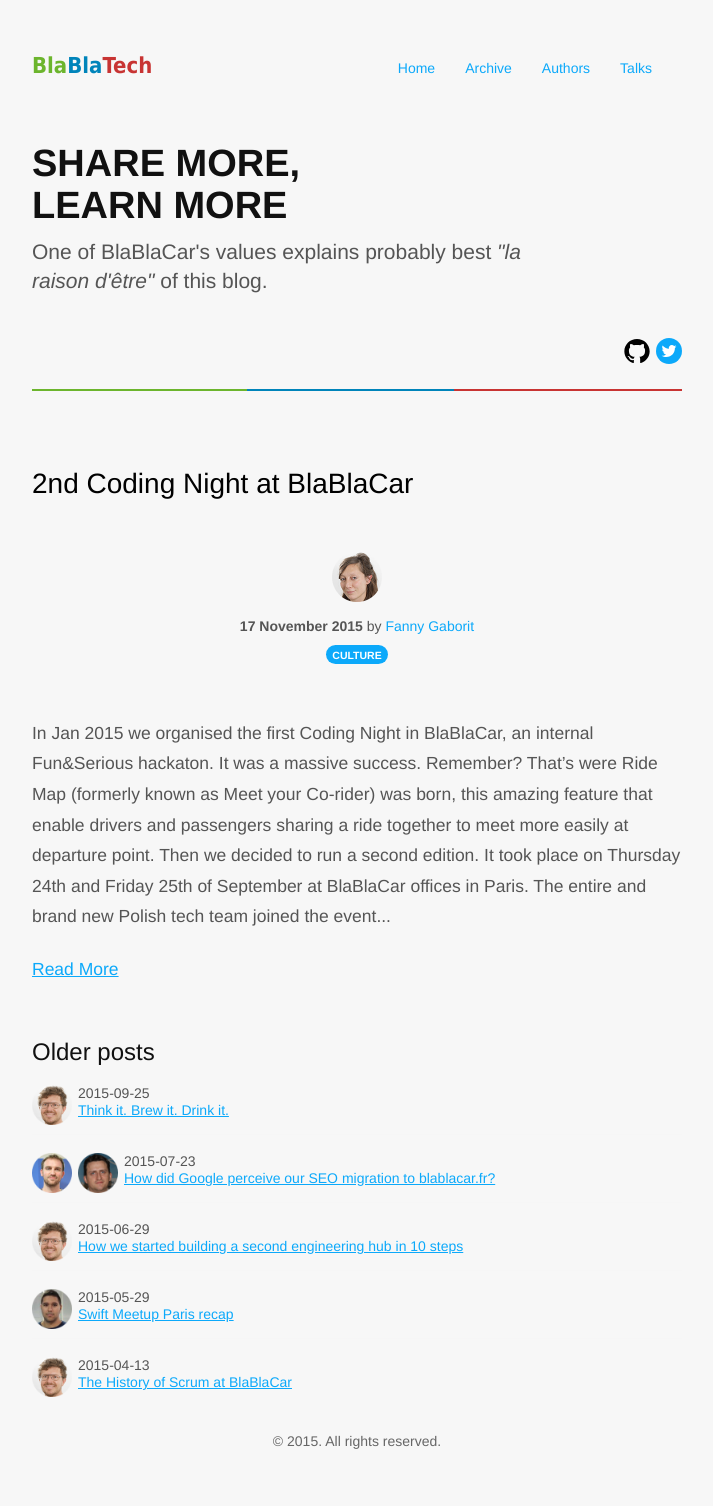
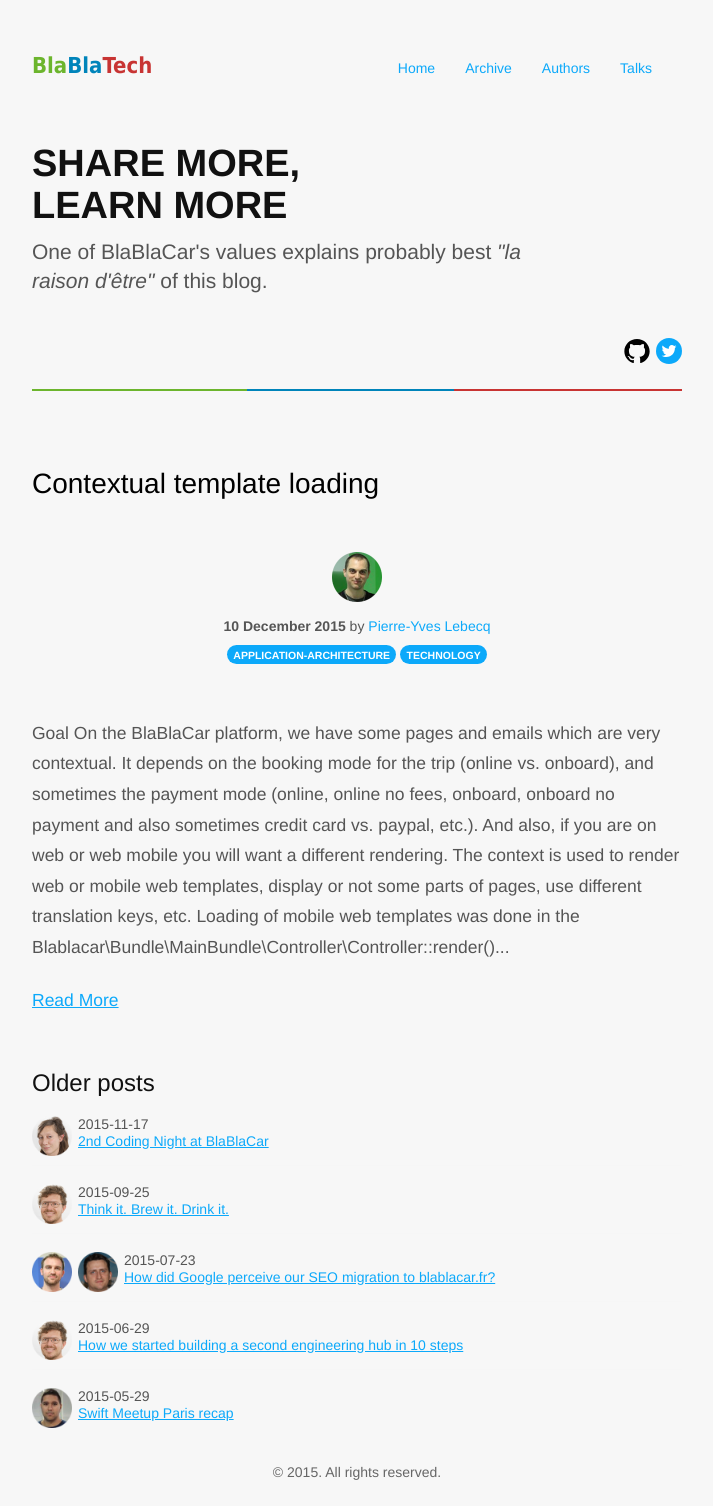
Before and after one commit to blablacar/blablatech, a Jekyll site: the page built from index.html, in a window 1280 px wide. Shown: the whole page, without its empty margins (283-996 px from the left). Built offline with Jekyll 4.4.1, drawn with Linux system fonts in a browser that asks for light colours; nearby versions of some CDN libraries; Markdown is read by kramdown in place of the engine named in the settings; the list of posts is cut into pages by our own code; before the commit the page ends 1475 px from its top, so only the background shows below that; some of the changed lines change nothing that is shown.

Commit message:
contextual template loading by PY

```diff
--- a/_config.yml
+++ b/_config.yml
@@ -103,6 +103,12 @@
     github:
     twitter:    "pitipout"
     role:       "Web Development Engineer"
+  pierre-yves-lebecq:
+    name:       "Pierre-Yves Lebecq"
+    nickname:   "PY"
+    github:     "pylebecq"
+    twitter:    "pylebecq"
+    role:       "Web Development Engineer"
   saad-bouchehboun:
     name:       "Saad Bouchehboun"
     nickname:
@@ -149,6 +155,14 @@
       title:    "Hacking in the name of ride-sharing"
       thumb:    pierre-lemee_hacking-in-the-name-of-ride-sharing.png
       url:      /talks/pierre-lemee_hacking-in-the-name-of-ride-sharing.pdf
+    trello-meetup-2015:
+      authors:  [nicolas-tricot]
+      date:     "27 October"
+      event:    "1er Meetup Trello French UG"
+      place:    "Paris (France)"
+      title:    "Workflow and project management with Trello @ BBC"
+      thumb:    nicolas-tricot_trello-meetup-2015.jpg
+      url:      /talks/nicolas-tricot_trello-meetup-2015.pdf
     lean-it-summit-2015:
       authors:  [christian-jennewein, nicolas-tricot]
       date:     "8-9 October"
@@ -157,6 +171,14 @@
       title:    "Organising BlaBlaTech"
       thumb:    christian-jennewein_lean-it-summit-2015.jpg
       url:      https://speakerdeck.com/cestcri/organising-blablatech-at-lean-it-summit
+    zabbix-2015:
+      authors:  [jb-favre]
+      date:     "11-12 September"
+      event:    "Zabbix Conference 2015"
+      place:    "Riga (Latvia)"
+      thumb:    jp-favre_zabbix-2015.jpg
+      url:      https://speakerdeck.com/jbfavre/monitoring-a-billion-kilometers-of-monthly-ride-sharing-at-blablacar-zabbix-conference-2015
+      video:    https://www.youtube.com/watch?v=bgwSFjKT3FE
     paris-monitoring-meetup-2015:
       authors:  [jb-favre]
       date:     "4 June"
@@ -165,6 +187,15 @@
       title:    "Zabbix chez BlaBlaCar"
       thumb:    jb-favre_zabbix-at-blablacar.png
       url:      https://blog.jbfavre.org/2015/06/05/paris-monitoring-meetup-zabbix-chez-blablacar/
+    devopsdays-2015:
+      authors:  [muriel-lusseau, nicolas-blanc]
+      date:     "14-15 April"
+      event:    "DevOps Days"
+      place:    "Paris (France)"
+      title:    "DevOps Culture at BlaBlaCar - Keep CAMS and grow"
+      thumb:    nicolas-blanc_devopsdays-2015.jpg
+      url:      nicolas-blanc_devopsdays-2015.pdf
+      video:    http://www.dailymotion.com/video/x2n9etn
     scrumday-2015:
       authors:  [christian-jennewein, nicolas-tricot]
       date:     "2-3 April"
--- /dev/null
+++ b/_posts/2015-12-10-contextual-template-loading.md
@@ -0,0 +1,160 @@
+---
+layout:         post
+title:          Contextual template loading
+tags:           [application-architecture, technology]
+authors:        [pierre-yves-lebecq]
+description:    The full story of the second Coding Night at BlaBlaCar.
+---
+
+# Goal
+
+On the BlaBlaCar platform, we have some pages and emails which are very contextual. It depends on the booking mode for the trip (online vs. onboard), and sometimes the payment mode (online, online no fees, onboard, onboard no payment and also sometimes credit card vs. paypal, etc.). And also, if you are on web or web mobile you will want a different rendering.
+The context is used to render web or mobile web templates, display or not some parts of pages, use different translation keys, etc.
+
+Loading of mobile web templates was done in the `Blablacar\Bundle\MainBundle\Controller\Controller::render()` method. It means that every time you asked twig to render a template outside a controller, or you used twig `render()` or `include()` functions, you had to know if you wanted to refer to a web mobile or web template by yourself.
+
+Altering the rendering on a template was done using many twig `if` statements, combined with `include()` or `render()` calls to make the render different for the context we have.
+This made some templates overly cluttered, difficult to read, difficult to maintain.
+
+For the i18n part, we used a custom translator handling a system of key suffixes. You can set suffixes on the translator, and when you want to get the translation for a given key, it will add the suffixes to the key and try to find a translation. If it can't find a corresponding translation, it will remove the last set suffix and tries again to find a corresponding translation. And it will proceed this way until falling back to the original key you asked. This makes very hard to know which translations keys we have in database are really in use and which are not, and also where are they used. You can't just grep for a given translation key to find it, because they are likely to be dynamically generated using suffixes.
+
+# Where did we want to go?
+
+## Loading of mobile web templates
+
+The objective was pretty simple. We did not want to manually specify mobile templates at all. It means that in controllers, we wanted the same feature we already had: being able to ask for a template name, and the real loaded template must be the web mobile one if we are in a web mobile context.
+
+But we wanted to have more. Any time we use twig `render()`, `include()` or any function loading a template, we wanted the same behavior: we wanted it to load the mobile version if it exists. Because let's say, you are on a mobile template, you want to include a template A which is the same for web and web mobile and only exist in one generic version. And in template A, you want to include a template B, which does exist in two versions: web and web mobile. It would be very helpful if the right version of template B could be renderer automatically without having to save or get the information on whether we are in a mobile context or not.
+
+## Altering the rendering of templates
+
+Twig has a wonderful template inheritance system which feels under-used in our codebase. Instead of conditionally include different templates we wanted to make use of this inheritance system. Instead of `if` combined with `include`, we could define blocks, and override them.
+Moving from this:
+
+<pre>
+                                                                       +-------------------------------+
+                                                             include   |                               |
+                                                                +------> onboardPaymentForm.html.twig  |
++-------------------+               +--------------------+      |      |                               |
+|                   |     extends   |                    |      |      +-------------------------------+
+| layout.html.twig  <---------------+ purchase.html.twig +------+
+|                   |               |                    |      |      +-------------------------------+
++-------------------+               +---------^----------+      |      |                               |
+                                              |                 +------> onlinePaymentForm.html.twig  |
+                                              |              include   |                               |
+                                              |                        +-------------------------------+
+                                              |
+                                              +
+                                      rendered template
+</pre>
+
+To this:
+<pre>
+                                                                       +----------------------------+
+                                                        extends        |                            |
+                                               +-----------------------+ purchase.onboard.html.twig <----------+ rendered template
+                                               |                       |                            |
++-------------------+               +----------v---------+             +----------------------------+
+|                   |     extends   |                    |
+| layout.html.twig  <---------------+ purchase.html.twig |
+|                   |               |                    |
++-------------------+               +----------^---------+             +----------------------------+
+                                               |                       |                            |
+                                               +-----------------------+ purchase.online.html.twig  <----------+ rendered template
+                                                        extends        |                            |
+                                                                       +----------------------------+
+</pre>
+
+## Removing translation keys suffixes
+
+Actually, solving this one was easy, because the solution came from the previous case. If we had now have two different templates, `purchase.online.html.twig` and `purchase.onboard.html.twig`,  we do not need suffixes anymore. We can just write explicit onboard translation keys in the onboard and online translation keys in the online template.
+
+# The TECH part
+
+## Twig Engine and Twig Environment
+
+Because `\Twig_LoaderInterface` does not grant access to any context, but only to the template name, we were not able to make a loader aware of some context.
+Instead, we added a `TwigEnvironment` and a `TwigEngine` objects.
+
+`TwigEnvironment` extends `\Twig_Environment` from Twig directly, and `TwigEngine` extends `Symfony\Bundle\FrameworkBundle\Templating\TemplateReference\TwigEngine`.
+
+In `TwigEnvironment` we overrode the `loadTemplate()` method to add a new parameter: `array $context = []`.
+
+We also overrode all methods calling `loadTemplate()` to make them give the context to it. These methods are `render()`, `display()`.
+And last, we added a new dependency : a `NameResolver` object. When `TwigEnvironment` has a `NameResolver` set, it will ask it to resolve the correct template name, given a template name and the context that was given. The `NameResolver` will have a chance to change the template name to load, and the classical execution flow will continue: the twig loader will load the template, and it will be rendered.
+
+In `TwigEngine`, we overrode rendering methods like `render()` and `stream()` to make them give the context when they call rendering methods on the `TwigEnvironment` object.
+
+## NameResolver
+
+The `NameResolver` job is to change the template name you asked to load, by using the context you provide and some configuration.
+
+For example, you ask to render the `purchase.html.twig` template. This template is configured to have some variants. The first one is online booking vs. onboard booking, and the second one is web vs. mobile web.
+
+If the context specifies it's an onboard trip, and we are on the mobile web platform, then it will change the template name to `purchase.onboard.mobi.html.twig`.
+If the context specifies it's an online trip and we are on the web platform, then it will change the template name to `purchase.online.html.twig`.
+
+To be able to transform the template name, the `NameResolver` uses `Matcher` objects.
+The configuration allows us to specify, for any given template, what matchers must try to match the context with the real template name that should be loaded. It also allow us to keep the system fully backward compatible. Only configured template will be processed by the `NameResolver`. Therefore you can migrate your templates progressively to this new system and be sure any other template will stay as it was before.
+
+## Matchers
+
+The job of `Matcher` objects is simple. They try to match, either in the context given when rendering a template, either using other services if we are in a given situation and we should modify the template name to render. The two first matchers available are:
+
+- `BookingTypeMatcher` : This one expects you to provide the booking type used. You have to provide it in the `_booking_type` key of the context array, and it can be either a `BookingType` object, or `BookingType::BOOKING_*` constant. Depending on this, it will return either `'online'` or `'onboard'`, meaning the `NameResolver` will have to add this fragment to the template name.
+- `MobileVersionMatcher` : This one uses the `BlablacarContext` object to determine whether or not we are on the mobile web version. If yes, then it will return `'mobi'`. If not, it will return false, meaning we do not have to change the template name.
+
+If both matchers matches, then the `NameResolver` will convert `purchase.html.twig` to `purchase.online.mobi.html.twig` for example.
+
+Matchers have a priority. It is used by the `NameResolver` to know in which order the new template name should be written. Because the `BookingTypeMatcher` has a higher priority than the `MobileVersionMatcher`, the `NameResolver` will produce `purchase.online.mobi.html.twig` and not `purchase.mobi.online.html.twig`.
+
+## Usage
+
+The configuration is organized this way:
+The `app/config/views.yml` file is an entry point to imports all other view config files.
+`app/config/views/*.yml` are the files containing the configuration for the template selection. For now, we created one file per symfony bundle using this template loading system.
+
+Template configuration is organized by groups. The main point of groups is to group together templates needing the same matchers, thus avoiding some repetition during the configuration.
+
+In the group configuration you can specify which matchers will be applied to all the templates contained in this group.
+Then you need to list the templates contained in the group, by using their names (See Template names section bellow). If you have, for one specific template in a group, the need to add an additional matcher to it, you can apply a specific matcher to this template without having to create a new group specifically for it.
+
+## Template names
+
+To be able to quickly spot in the codebase what template is handled by this template loading system, we introduced a new syntax for template names. The format is the following:
+<BundleName>:<PathToTemplateWithExtension>
+
+Some examples:
+
+- Main:Homepage/homepage.html.twig
+- Booking:Booking/purchase.html.twig
+
+This syntax was introduced to solve an issue with the default symfony notation using two ':' characters. When you have many subfolders, you have many ways to reference a template name, for example:
+
+- BlablacarBookingBundle:Emails/Passenger:drvr_cancel_all.html.twig
+- BlablacarBookingBundle:Emails:Passenger/drvr_cancel_all.html.twig
+- BlablacarBookingBundle::Emails/Passenger/drvr_cancel_all.html.twig
+
+All of these are valid template names that will load the same template in Symfony. But since we need to add the template name in the configuration, we don't want to have to write all the possibilities, and we don't want people to get confused because they wrote the configuration in a way and call the template in code in another way, we chose to make this new naming system, removing one ':' character, making a unique notation to resolve templates.
+
+The previous example can only be written in the following form with our naming:
+
+- Booking:Emails/Passenger/drvr_cancel_all.html.twig
+
+## Configuration reference
+
+<pre>
+blablacar_main:
+    # Configuration of the views
+    views:
+        # Prototype
+        group_name:
+            # Matchers to add to all templates of this group
+            matchers:             []
+            # Templates contained in this group
+            templates:
+                # Prototype
+                template_name:
+                    # Additional matchers for this template
+                    matchers:             []
+</pre>
```
Also changed, not shown: images/authors/pierre-yves-lebecq.png (added).
